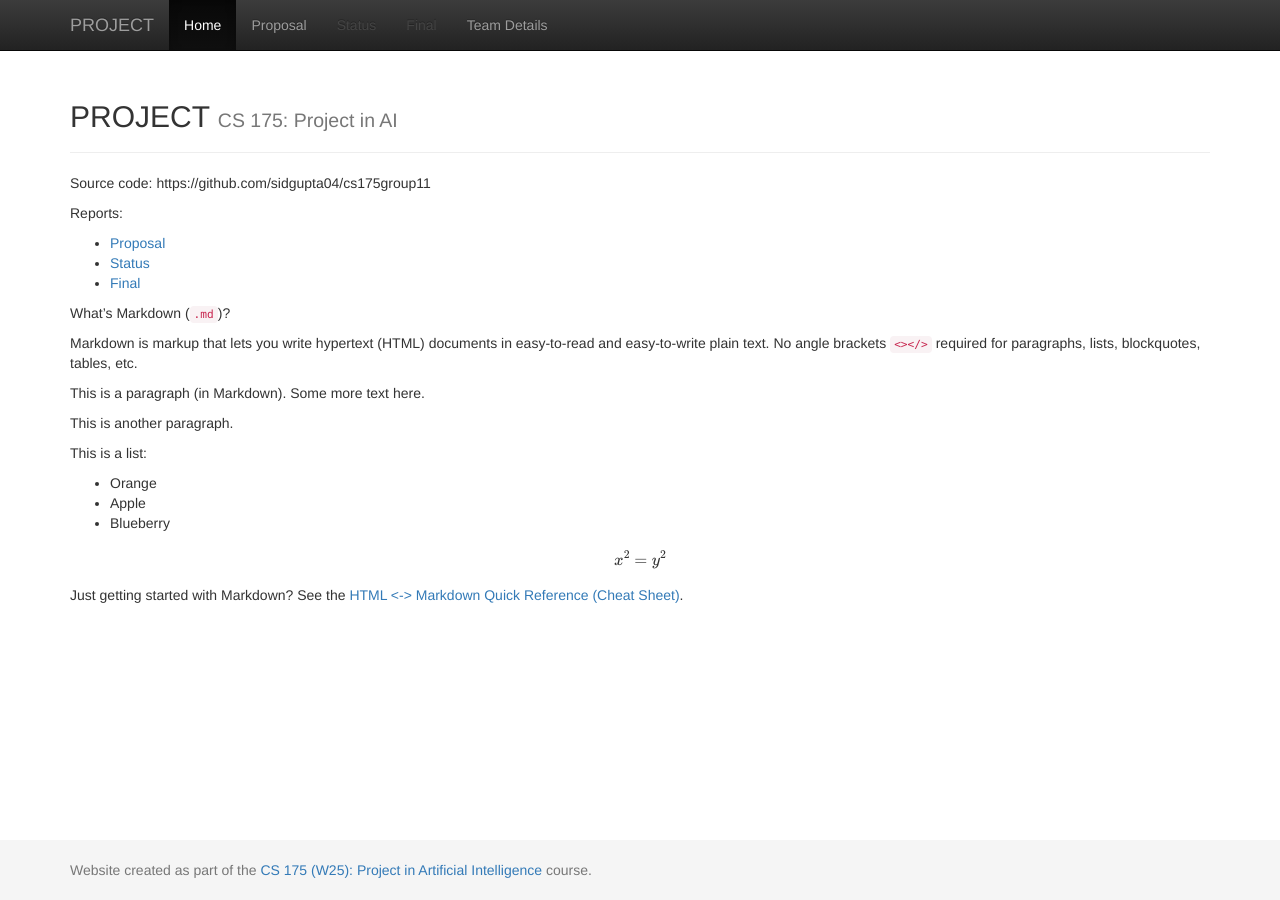
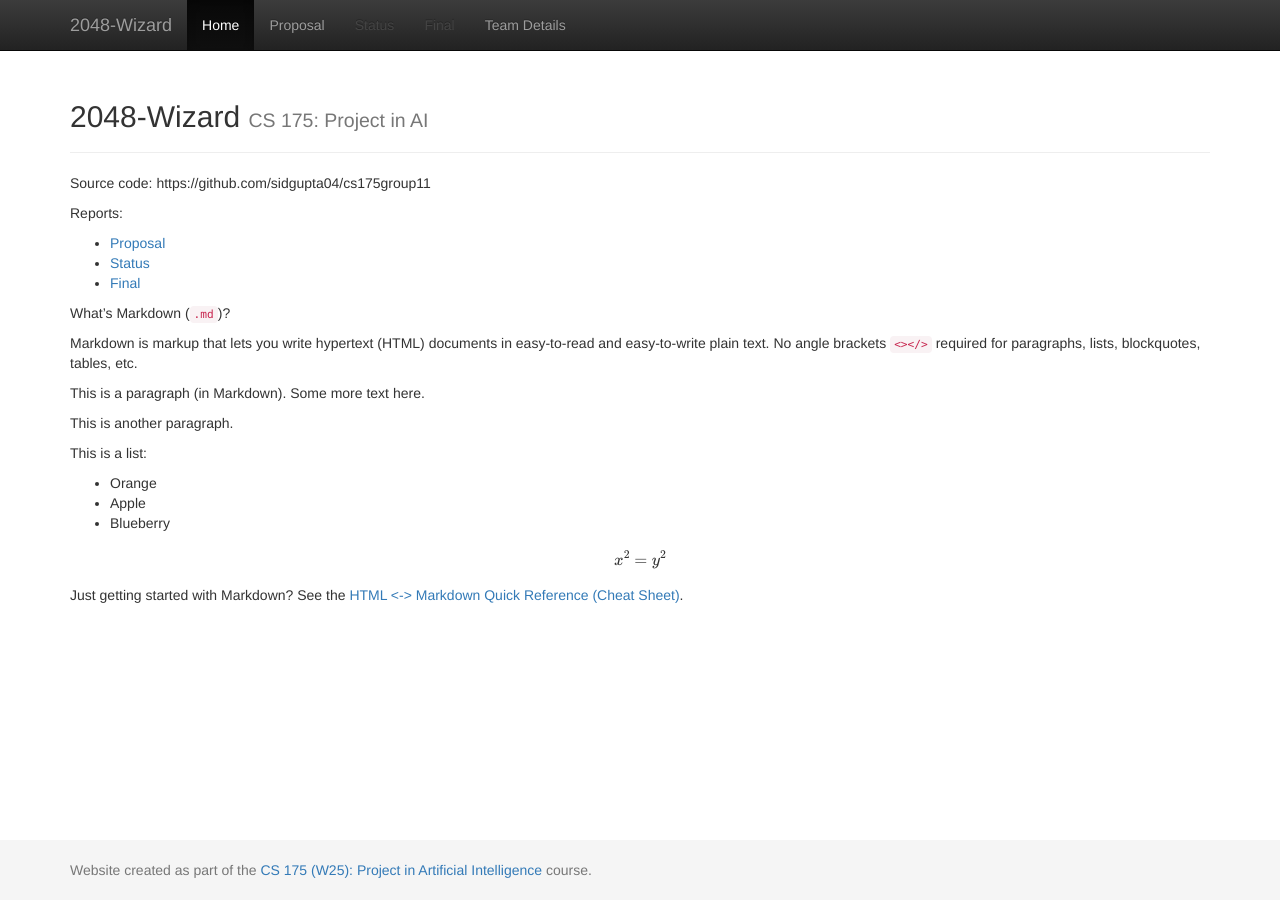
Before and after one commit to sidgupta04/2048-Wizard, a Jekyll site: the page built from docs/index.md, in a window 1280 px wide. Built offline with Jekyll 4.4.1, drawn with Linux system fonts in a browser that asks for light colours; formulas are drawn with MathJax 3.

Commit message:
Update _config.yml

```diff
--- a/docs/_config.yml
+++ b/docs/_config.yml
@@ -1,7 +1,7 @@
 ###########
 # site.title
 
-title:    'PROJECT'
+title:    '2048-Wizard'
 subtitle: 'CS 175: Project in AI'
 
 
```
